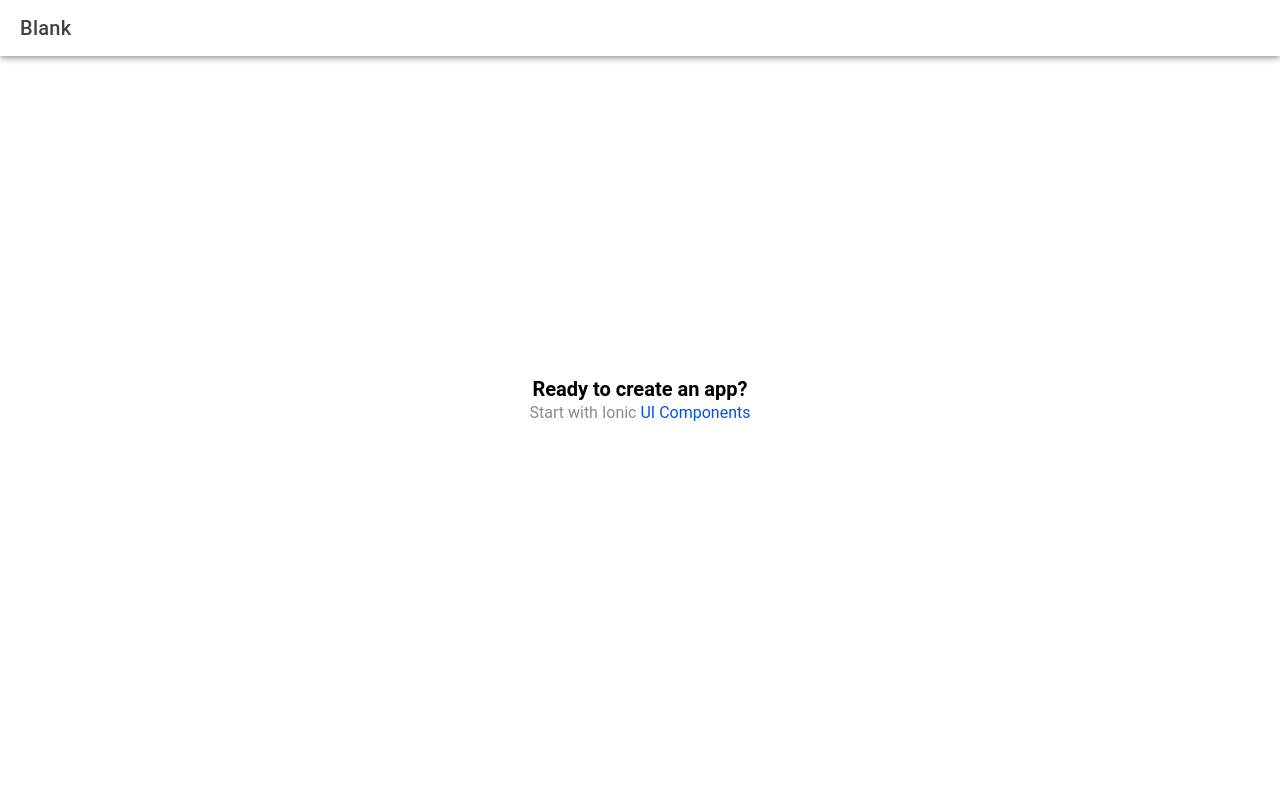
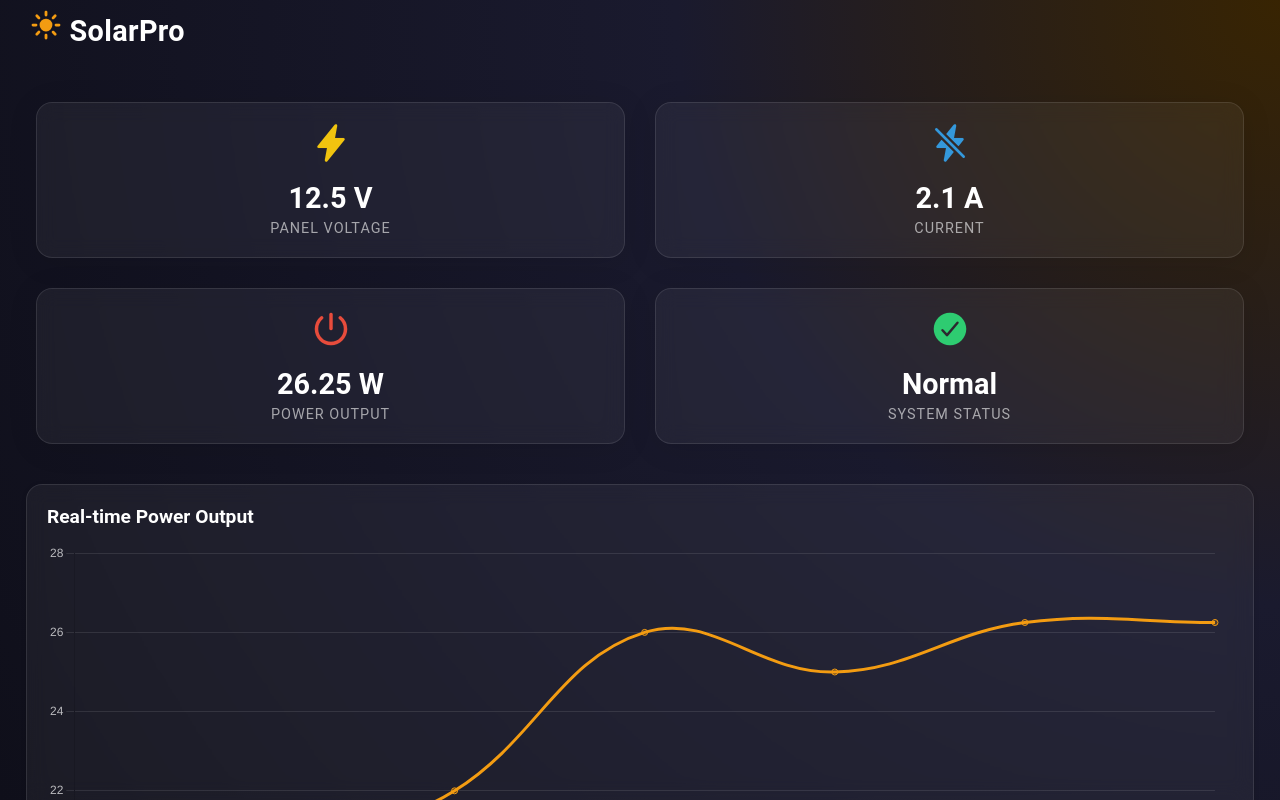
Before and after one commit to RICHHACKER45/solarms-mobile, a React (Vite) app: page /home in a window 1280 px wide. Built offline with nearby package versions, Linux system fonts and the light colour scheme.

Commit message:
feat: implement home dashboard with sensor metrics, real-time power chart, and system controls

```diff
--- a/package.json
+++ b/package.json
@@ -17,8 +17,10 @@
     "@ionic/react-router": "^8.5.0",
     "@types/react-router": "^5.1.20",
     "@types/react-router-dom": "^5.3.3",
+    "chart.js": "^4.5.1",
     "ionicons": "^7.4.0",
     "react": "19.0.0",
+    "react-chartjs-2": "^5.3.1",
     "react-dom": "19.0.0",
     "react-router": "^5.3.4",
     "react-router-dom": "^5.3.4"
--- a/src/pages/Home.css
+++ b/src/pages/Home.css
@@ -0,0 +1,87 @@
+ion-content {
+  --background: radial-gradient(circle at top right, #382402 0%, #1a1a2e 40%, #0f0f1a 100%);
+}
+
+.dashboard-header {
+  --background: transparent;
+  padding: 10px;
+}
+
+.header-title {
+  font-size: 1.8rem;
+  font-weight: bold;
+  color: #fff;
+  display: flex;
+  align-items: center;
+  gap: 10px;
+}
+
+.header-title ion-icon {
+  color: #f39c12;
+  font-size: 2rem;
+  text-shadow: 0 0 15px rgba(243, 156, 18, 0.5);
+}
+
+.metric-card {
+  --background: rgba(255, 255, 255, 0.05);
+  backdrop-filter: blur(10px);
+  border: 1px solid rgba(255, 255, 255, 0.1);
+  border-radius: 16px;
+  text-align: center;
+  padding: 20px 10px;
+  box-shadow: 0 4px 30px rgba(0, 0, 0, 0.1);
+}
+
+.metric-card ion-icon {
+  font-size: 2.5rem;
+  margin-bottom: 10px;
+}
+
+.metric-card.voltage ion-icon { color: #f1c40f; }
+.metric-card.current ion-icon { color: #3498db; }
+.metric-card.power ion-icon { color: #e74c3c; }
+.metric-card.status ion-icon { color: #2ecc71; }
+
+.metric-value {
+  font-size: 1.8rem;
+  font-weight: bold;
+  margin: 5px 0;
+  color: #fff;
+}
+
+.metric-label {
+  font-size: 0.9rem;
+  color: rgba(255, 255, 255, 0.6);
+  text-transform: uppercase;
+  letter-spacing: 1px;
+}
+
+.chart-card {
+  --background: rgba(255, 255, 255, 0.05);
+  backdrop-filter: blur(10px);
+  border: 1px solid rgba(255, 255, 255, 0.1);
+  border-radius: 16px;
+  padding: 20px;
+  margin-top: 20px;
+}
+
+.chart-title {
+  font-size: 1.2rem;
+  font-weight: bold;
+  color: #fff;
+  margin-bottom: 15px;
+}
+
+.controls-card {
+  --background: rgba(255, 255, 255, 0.05);
+  backdrop-filter: blur(10px);
+  border: 1px solid rgba(255, 255, 255, 0.1);
+  border-radius: 16px;
+  margin-top: 20px;
+  padding-bottom: 10px;
+}
+
+.controls-card ion-item {
+  --background: transparent;
+  --color: #fff;
+}
--- a/src/pages/Home.tsx
+++ b/src/pages/Home.tsx
@@ -1,22 +1,171 @@
-import { IonContent, IonHeader, IonPage, IonTitle, IonToolbar } from '@ionic/react';
-import ExploreContainer from '../components/ExploreContainer';
+import {
+  IonContent,
+  IonHeader,
+  IonPage,
+  IonTitle,
+  IonToolbar,
+  IonGrid,
+  IonRow,
+  IonCol,
+  IonCard,
+  IonIcon,
+  IonList,
+  IonItem,
+  IonLabel,
+  IonToggle
+} from '@ionic/react';
+import { sunny, flash, flashOff, power, checkmarkCircle } from 'ionicons/icons';
+import { useState } from 'react';
+import { Line } from 'react-chartjs-2';
+import {
+  Chart as ChartJS,
+  CategoryScale,
+  LinearScale,
+  PointElement,
+  LineElement,
+  Title,
+  Tooltip,
+  Legend
+} from 'chart.js';
 import './Home.css';
 
+// Register ChartJS
+ChartJS.register(
+  CategoryScale,
+  LinearScale,
+  PointElement,
+  LineElement,
+  Title,
+  Tooltip,
+  Legend
+);
+
 const Home: React.FC = () => {
+  // Dummy Data State for UI visualization
+  const [sensorData] = useState({
+    voltage: 12.5,
+    current: 2.1,
+    power: 26.25,
+    status: 'Normal'
+  });
+
+  const [controls, setControls] = useState({
+    systemLoad: true,
+    maintenanceMode: false
+  });
+
+  // Dummy Chart Data
+  const chartData = {
+    labels: ['10:00', '10:05', '10:10', '10:15', '10:20', '10:25', '10:30'],
+    datasets: [
+      {
+        label: 'Power Output (W)',
+        data: [15, 20, 22, 26, 25, 26.25, 26.25],
+        borderColor: '#f39c12',
+        backgroundColor: 'rgba(243, 156, 18, 0.2)',
+        tension: 0.4,
+        fill: true,
+      }
+    ]
+  };
+
+  const chartOptions = {
+    responsive: true,
+    plugins: {
+      legend: { display: false },
+    },
+    scales: {
+      y: {
+        grid: { color: 'rgba(255, 255, 255, 0.1)' },
+        ticks: { color: 'rgba(255, 255, 255, 0.7)' }
+      },
+      x: {
+        grid: { display: false },
+        ticks: { color: 'rgba(255, 255, 255, 0.7)' }
+      }
+    }
+  };
+
   return (
     <IonPage>
-      <IonHeader>
-        <IonToolbar>
-          <IonTitle>Blank</IonTitle>
+      <IonHeader className="ion-no-border">
+        <IonToolbar className="dashboard-header">
+          <IonTitle className="header-title">
+            <IonIcon icon={sunny} /> SolarPro
+          </IonTitle>
         </IonToolbar>
       </IonHeader>
+
       <IonContent fullscreen>
-        <IonHeader collapse="condense">
-          <IonToolbar>
-            <IonTitle size="large">Blank</IonTitle>
-          </IonToolbar>
-        </IonHeader>
-        <ExploreContainer />
+        <div className="ion-padding">
+          {/* Metrics Grid */}
+          <IonGrid>
+            <IonRow>
+              <IonCol size="6">
+                <IonCard className="metric-card voltage">
+                  <IonIcon icon={flash} />
+                  <div className="metric-value">{sensorData.voltage} V</div>
+                  <div className="metric-label">Panel Voltage</div>
+                </IonCard>
+              </IonCol>
+              <IonCol size="6">
+                <IonCard className="metric-card current">
+                  <IonIcon icon={flashOff} />
+                  <div className="metric-value">{sensorData.current} A</div>
+                  <div className="metric-label">Current</div>
+                </IonCard>
+              </IonCol>
+              <IonCol size="6">
+                <IonCard className="metric-card power">
+                  <IonIcon icon={power} />
+                  <div className="metric-value">{sensorData.power} W</div>
+                  <div className="metric-label">Power Output</div>
+                </IonCard>
+              </IonCol>
+              <IonCol size="6">
+                <IonCard className="metric-card status">
+                  <IonIcon icon={checkmarkCircle} />
+                  <div className="metric-value">{sensorData.status}</div>
+                  <div className="metric-label">System Status</div>
+                </IonCard>
+              </IonCol>
+            </IonRow>
+          </IonGrid>
+
+          {/* Real-time Chart */}
+          <IonCard className="chart-card">
+            <div className="chart-title">Real-time Power Output</div>
+            <Line data={chartData} options={chartOptions} />
+          </IonCard>
+
+          {/* Quick Controls */}
+          <IonCard className="controls-card">
+            <IonList lines="none" style={{ background: 'transparent' }}>
+              <IonItem>
+                <IonIcon icon={power} slot="start" color="primary" />
+                <IonLabel>
+                  <h2>System Load</h2>
+                  <p>Turn power output ON/OFF</p>
+                </IonLabel>
+                <IonToggle
+                  checked={controls.systemLoad}
+                  onIonChange={e => setControls({...controls, systemLoad: e.detail.checked})}
+                />
+              </IonItem>
+              <IonItem>
+                <IonIcon icon={checkmarkCircle} slot="start" color="warning" />
+                <IonLabel>
+                  <h2>Maintenance Mode</h2>
+                  <p>Safely inspect system</p>
+                </IonLabel>
+                <IonToggle
+                  checked={controls.maintenanceMode}
+                  onIonChange={e => setControls({...controls, maintenanceMode: e.detail.checked})}
+                />
+              </IonItem>
+            </IonList>
+          </IonCard>
+        </div>
       </IonContent>
     </IonPage>
   );
--- a/src/theme/variables.css
+++ b/src/theme/variables.css
@@ -1,2 +1,115 @@
-/* For information on how to create your own theme, please refer to:
+/* Ionic Variables and Theming. For more info, please see:
 http://ionicframework.com/docs/theming/ */
+
+/** Ionic CSS Variables **/
+:root {
+  /** primary **/
+  --ion-color-primary: #f39c12;
+  --ion-color-primary-rgb: 243,156,18;
+  --ion-color-primary-contrast: #ffffff;
+  --ion-color-primary-contrast-rgb: 255,255,255;
+  --ion-color-primary-shade: #d68910;
+  --ion-color-primary-tint: #f4a62a;
+
+  /** secondary **/
+  --ion-color-secondary: #3dc2ff;
+  --ion-color-secondary-rgb: 61,194,255;
+  --ion-color-secondary-contrast: #ffffff;
+  --ion-color-secondary-contrast-rgb: 255,255,255;
+  --ion-color-secondary-shade: #36abe0;
+  --ion-color-secondary-tint: #50c8ff;
+
+  /** tertiary **/
+  --ion-color-tertiary: #5260ff;
+  --ion-color-tertiary-rgb: 82,96,255;
+  --ion-color-tertiary-contrast: #ffffff;
+  --ion-color-tertiary-contrast-rgb: 255,255,255;
+  --ion-color-tertiary-shade: #4854e0;
+  --ion-color-tertiary-tint: #6370ff;
+
+  /** success **/
+  --ion-color-success: #2dd36f;
+  --ion-color-success-rgb: 45,211,111;
+  --ion-color-success-contrast: #ffffff;
+  --ion-color-success-contrast-rgb: 255,255,255;
+  --ion-color-success-shade: #28ba62;
+  --ion-color-success-tint: #42d77d;
+
+  /** warning **/
+  --ion-color-warning: #ffc409;
+  --ion-color-warning-rgb: 255,196,9;
+  --ion-color-warning-contrast: #000000;
+  --ion-color-warning-contrast-rgb: 0,0,0;
+  --ion-color-warning-shade: #e0ac08;
+  --ion-color-warning-tint: #ffca22;
+
+  /** danger **/
+  --ion-color-danger: #eb445a;
+  --ion-color-danger-rgb: 235,68,90;
+  --ion-color-danger-contrast: #ffffff;
+  --ion-color-danger-contrast-rgb: 255,255,255;
+  --ion-color-danger-shade: #cf3c4f;
+  --ion-color-danger-tint: #ed576b;
+
+  /** dark **/
+  --ion-color-dark: #222428;
+  --ion-color-dark-rgb: 34,36,40;
+  --ion-color-dark-contrast: #ffffff;
+  --ion-color-dark-contrast-rgb: 255,255,255;
+  --ion-color-dark-shade: #1e2023;
+  --ion-color-dark-tint: #383a3e;
+
+  /** medium **/
+  --ion-color-medium: #92949c;
+  --ion-color-medium-rgb: 146,148,156;
+  --ion-color-medium-contrast: #ffffff;
+  --ion-color-medium-contrast-rgb: 255,255,255;
+  --ion-color-medium-shade: #808289;
+  --ion-color-medium-tint: #9d9fa6;
+
+  /** light **/
+  --ion-color-light: #f4f5f8;
+  --ion-color-light-rgb: 244,245,248;
+  --ion-color-light-contrast: #000000;
+  --ion-color-light-contrast-rgb: 0,0,0;
+  --ion-color-light-shade: #d7d8da;
+  --ion-color-light-tint: #f5f6f9;
+}
+
+/* Force dark mode for SolarMS aesthetic */
+body {
+  --ion-background-color: #0f0f1a;
+  --ion-background-color-rgb: 15,15,26;
+
+  --ion-text-color: #ffffff;
+  --ion-text-color-rgb: 255,255,255;
+
+  --ion-color-step-50: #1b1b26;
+  --ion-color-step-100: #272731;
+  --ion-color-step-150: #33333d;
+  --ion-color-step-200: #3f3f49;
+  --ion-color-step-250: #4b4b54;
+  --ion-color-step-300: #575760;
+  --ion-color-step-350: #63636c;
+  --ion-color-step-400: #6f6f77;
+  --ion-color-step-450: #7b7b83;
+  --ion-color-step-500: #87878f;
+  --ion-color-step-550: #93939a;
+  --ion-color-step-600: #9f9fa6;
+  --ion-color-step-650: #ababaf;
+  --ion-color-step-700: #b7b7b9;
+  --ion-color-step-750: #c3c3c5;
+  --ion-color-step-800: #cfcfd1;
+  --ion-color-step-850: #dbdbdc;
+  --ion-color-step-900: #e7e7e8;
+  --ion-color-step-950: #f3f3f4;
+}
+
+.ion-color-primary {
+  --ion-color-base: var(--ion-color-primary);
+  --ion-color-base-rgb: var(--ion-color-primary-rgb);
+  --ion-color-contrast: var(--ion-color-primary-contrast);
+  --ion-color-contrast-rgb: var(--ion-color-primary-contrast-rgb);
+  --ion-color-shade: var(--ion-color-primary-shade);
+  --ion-color-tint: var(--ion-color-primary-tint);
+}
```
Also changed, not shown: 1 other file (tests, documents, lock files or other folders).
